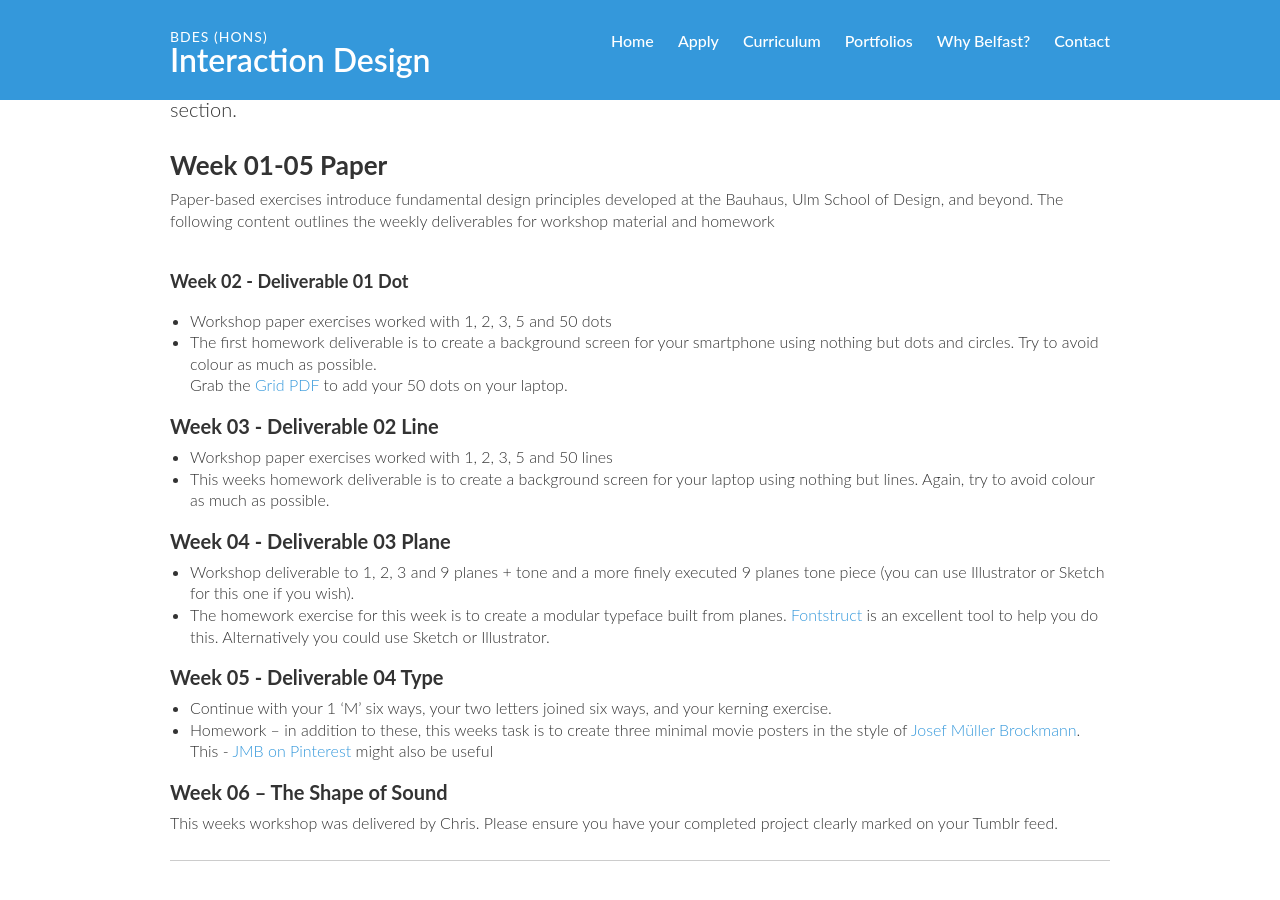
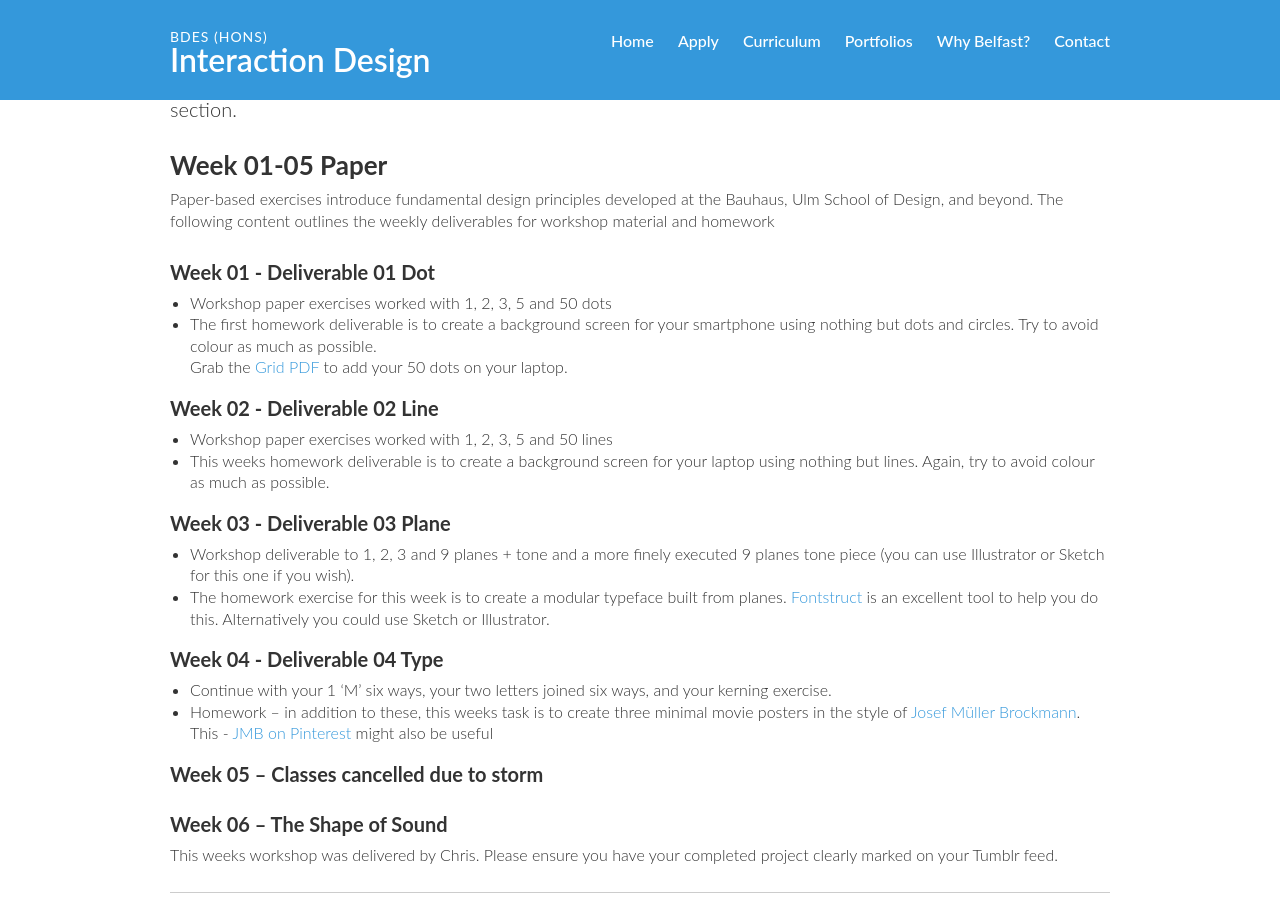
Before and after one commit to ixdbelfast/ixdbelfast.github.io, a Jekyll site: the page built from modules/IXD101/IXD101-Deliverables.md, in a window 1280 px wide and 900 px high, scrolled down 623 px. Built offline with Jekyll 4.4.1, drawn with Linux system fonts in a browser that asks for light colours; our own code applies the rules of GitHub Pages for plain Markdown files.

Commit message:
amended week layout

```diff
--- a/modules/IXD101/IXD101-Deliverables.md
+++ b/modules/IXD101/IXD101-Deliverables.md
@@ -8,23 +8,25 @@ This page is designed to give you a clear breakdown of the deliverables expected
 ## Week 01-05 Paper
 Paper-based exercises introduce fundamental design principles developed at the Bauhaus, Ulm School of Design, and beyond. The following content outlines the weekly deliverables for workshop material and homework
 
-#### Week 02 - Deliverable 01 Dot
+### Week 01 - Deliverable 01 Dot
 - Workshop paper exercises worked with 1, 2, 3, 5 and 50 dots
 - The first homework deliverable is to create a background screen for your smartphone using nothing but dots and circles. Try to avoid colour as much as possible.
 Grab the [Grid PDF](resources/squares.pdf) to add your 50 dots on your laptop.
 
-### Week 03 - Deliverable 02 Line
+### Week 02 - Deliverable 02 Line
 - Workshop paper exercises worked with 1, 2, 3, 5 and 50 lines
 - This weeks homework deliverable is to create a background screen for your laptop using nothing but lines. Again, try to avoid colour as much as possible.
 
 
-### Week 04 - Deliverable 03 Plane
+### Week 03 - Deliverable 03 Plane
 - Workshop deliverable to 1, 2, 3 and 9 planes + tone and a more finely executed 9 planes tone piece (you can use Illustrator or Sketch for this one if you wish).
 - The homework exercise for this week is to create a modular typeface built from planes. [Fontstruct](http://fontstruct.com) is an excellent tool to help you do this. Alternatively you could use Sketch or Illustrator.
 
-### Week 05 - Deliverable 04 Type
+### Week 04 - Deliverable 04 Type
 - Continue with your 1 'M' six ways, your two letters joined six ways, and your kerning exercise.
 - Homework – in addition to these, this weeks task is to create three minimal movie posters in the style of [Josef Müller Brockmann](http://print-process.com/product/?product-id=1052). This - [JMB on Pinterest](https://www.pinterest.com/eleventhirty/jmb/) might also be useful
+
+### Week 05 – Classes cancelled due to storm
 
 ### Week 06 – The Shape of Sound
 This weeks workshop was delivered by Chris. Please ensure you have your completed project clearly marked on your Tumblr feed.
```
